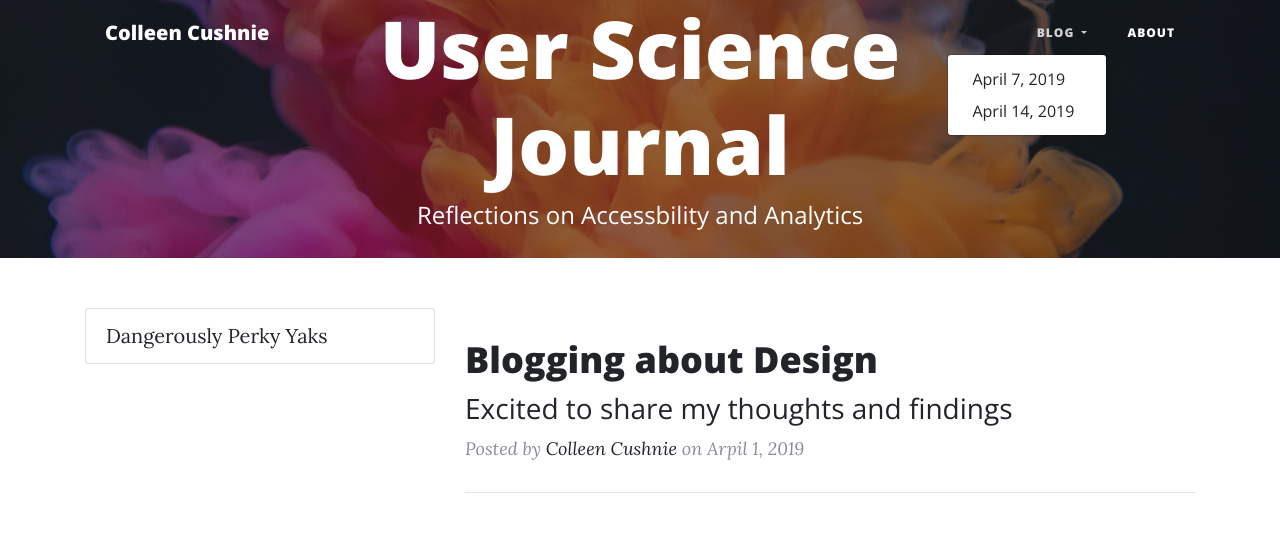
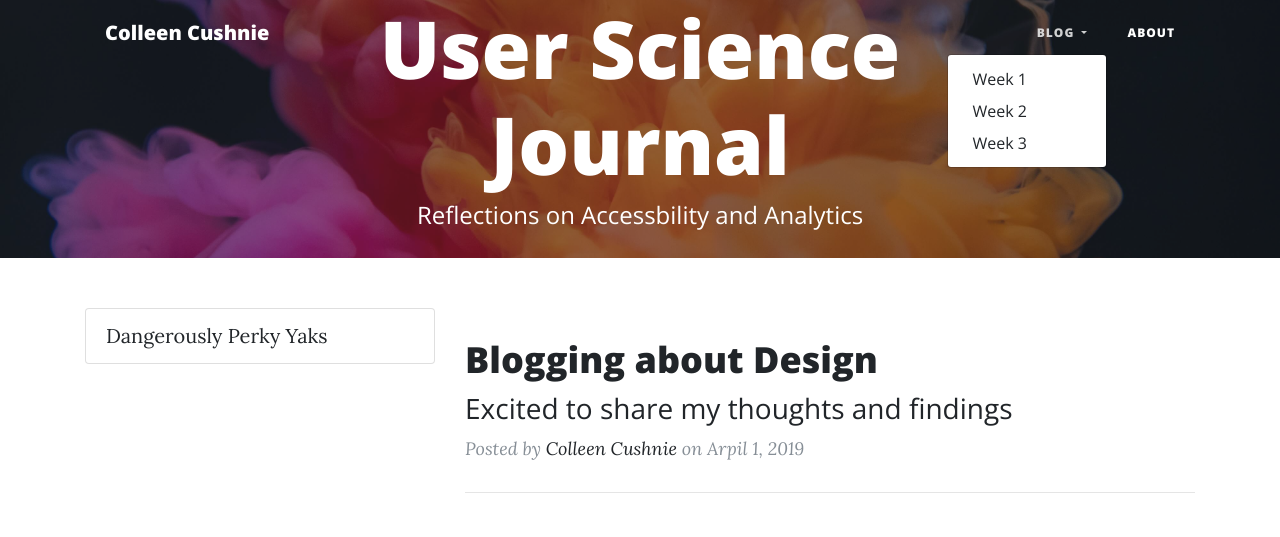
Before and after one commit to Cushnie/user.science, a plain HTML site: page index.html in a window 1280 px wide. Both pictures are taken after a click on the link "BLOG". Shown: the top 537 px of the page. Drawn offline with nearby package versions, Linux system fonts and the light colour scheme.

Commit message:
updates to nav bar

```diff
--- a/index.html
+++ b/index.html
@@ -68,8 +68,9 @@
               Blog
             </a>
             <div class="dropdown-menu dropdown-menu-right" aria-labelledby="navbarDropdownBlog">
-              <a class="dropdown-item" href="post1.html">April 7, 2019</a>
-              <a class="dropdown-item" href="post2.html">April 14, 2019</a>
+              <a class="dropdown-item" href="post1.html">Week 1</a>
+              <a class="dropdown-item" href="post2.html">Week 2</a>
+              <a class="dropdown-item" href="post3.html">Week 3</a>
             </div>
           </li>
           <li class="nav-item">
```
Also changed, not shown: post1.html (+3 -1 lines), post2.html (+3 -2 lines).
